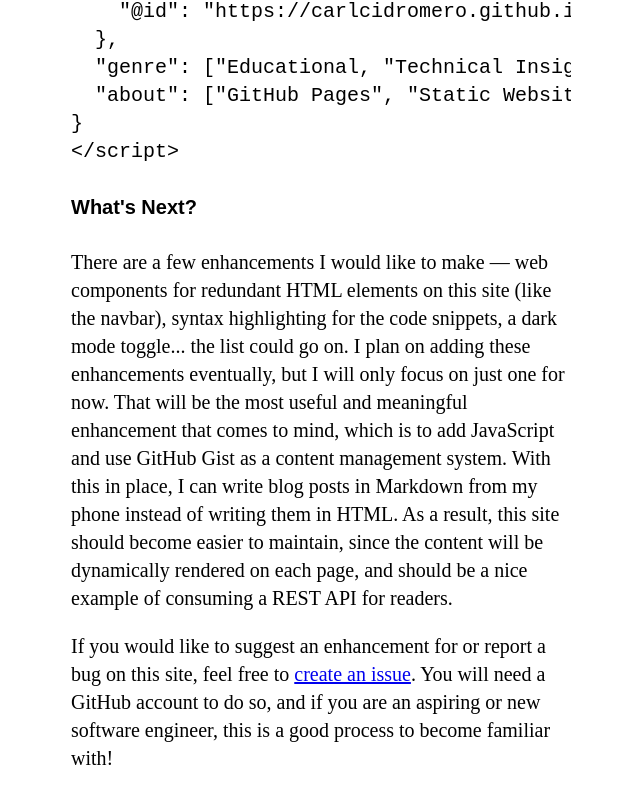
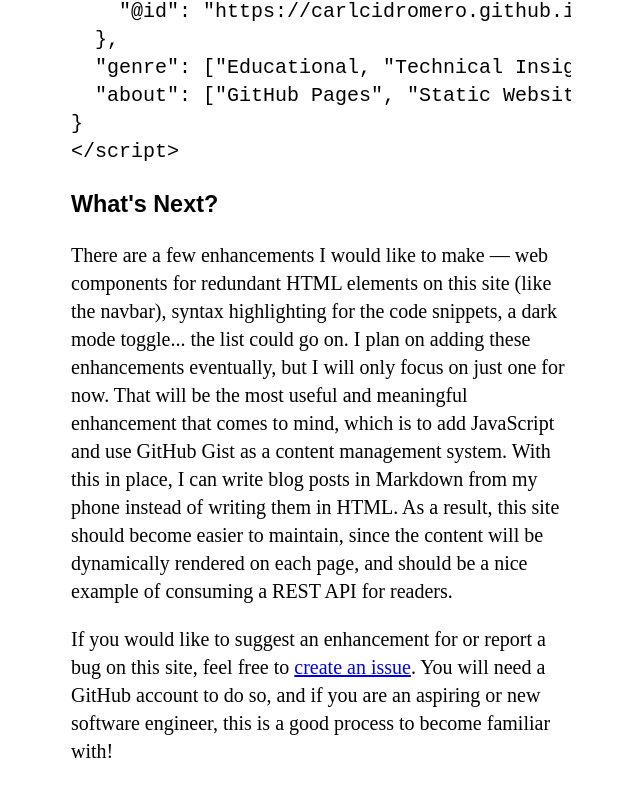
Before and after one commit to carlcidromero/carlcidromero.github.io, a plain HTML site: page blog/ghud-blog-series/01-mvp-static-github-page/index.html in a window 1280 px wide. Shown: the part 1727-2531 px from the top of the page, without its empty margins (319-959 px from the left). Drawn offline with Linux system fonts and the light colour scheme.

Commit message:
Use correct heading level

```diff
--- a/blog/ghud-blog-series/01-mvp-static-github-page/index.html
+++ b/blog/ghud-blog-series/01-mvp-static-github-page/index.html
@@ -110,7 +110,7 @@
   "about": ["GitHub Pages", "Static Websites", "Software Engineering", "Web Development", "Frontend Engineering"]
 }
 &lt;/script&gt;</code></pre>
-        <h4>What's Next?</h4>
+        <h3>What's Next?</h3>
         <p>
           There are a few enhancements I would like to make &mdash; web
           components for redundant HTML elements on this site (like the navbar),
```
